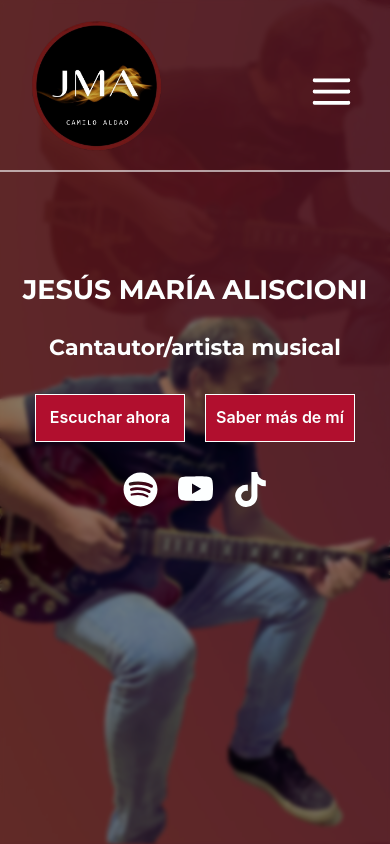
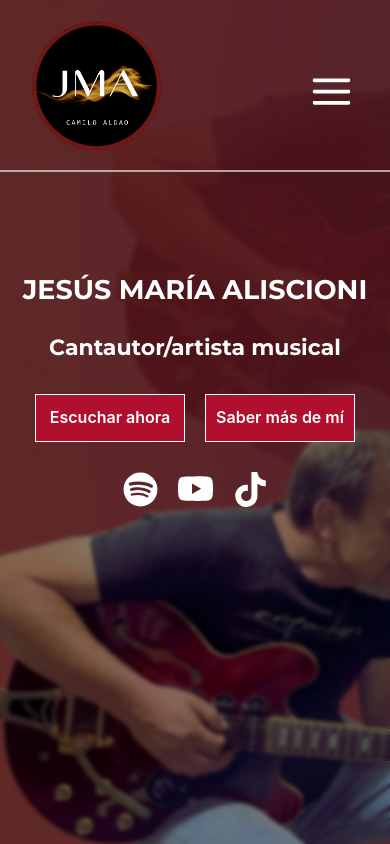
Before and after one commit to JazminAime/music_JMA, a React (Vite) app: page / in a window 390 px wide. Shown: the top 844 px of the page. Built offline with nearby package versions, Linux system fonts and the light colour scheme.

Commit message:
probando fondo responsive

```diff
--- a/src/theme/theme.js
+++ b/src/theme/theme.js
@@ -18,7 +18,6 @@ const theme = extendTheme({
         backgroundImage: fondo,
         backgroundSize: "cover",
         backgroundRepeat: "no-repeat",
-        backgroundAttachment: "fixed",
         "@media (max-width: 1024px)": {
           backgroundImage: fondoMobile,
           backgroundSize: "cover",
@@ -26,8 +25,7 @@ const theme = extendTheme({
         "@media (max-width: 768px)": {
           backgroundImage: fondoMobile,
           backgroundSize: "cover",
-          backgroundRepeat: "no-repeat",
-          backgroundAttachment: "fixed",
+          backgroundAttachment: "scroll",
         },
       },
     },
```
